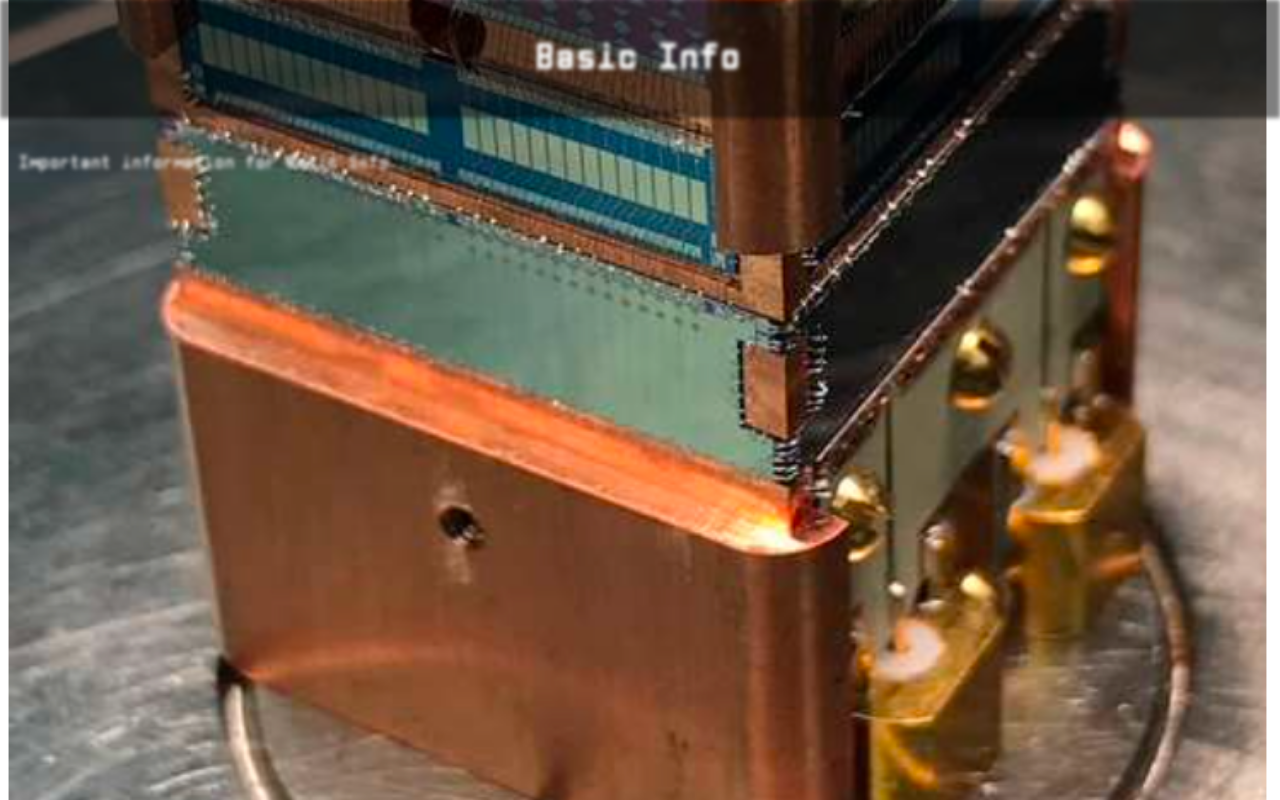
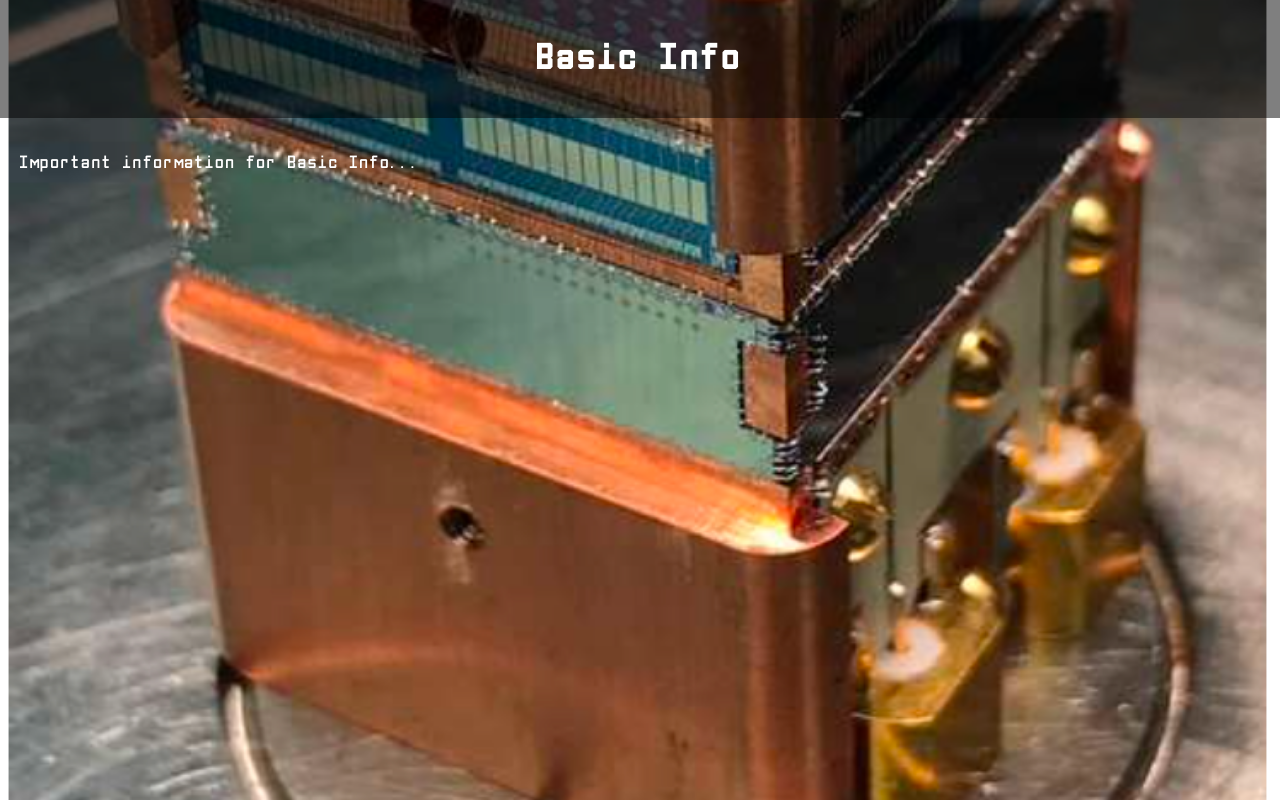
Before and after one commit to cell0982/pax_portal, a plain HTML site: page detector_test_sub1.html in a window 1280 px wide. Drawn offline with Linux system fonts and the light colour scheme.

Commit message:
Update detector_test_sub1.html
got rid of the blur effect

```diff
--- a/detector_test_sub1.html
+++ b/detector_test_sub1.html
@@ -15,7 +15,7 @@
             background-image: url('tes.png'); /* Add your specific background image */
             background-size: cover;
             background-position: center;
-            filter: blur(2px);
+            filter: blur(0px);
         }
         .header {
             background: rgba(0, 0, 0, 0.5);
```
